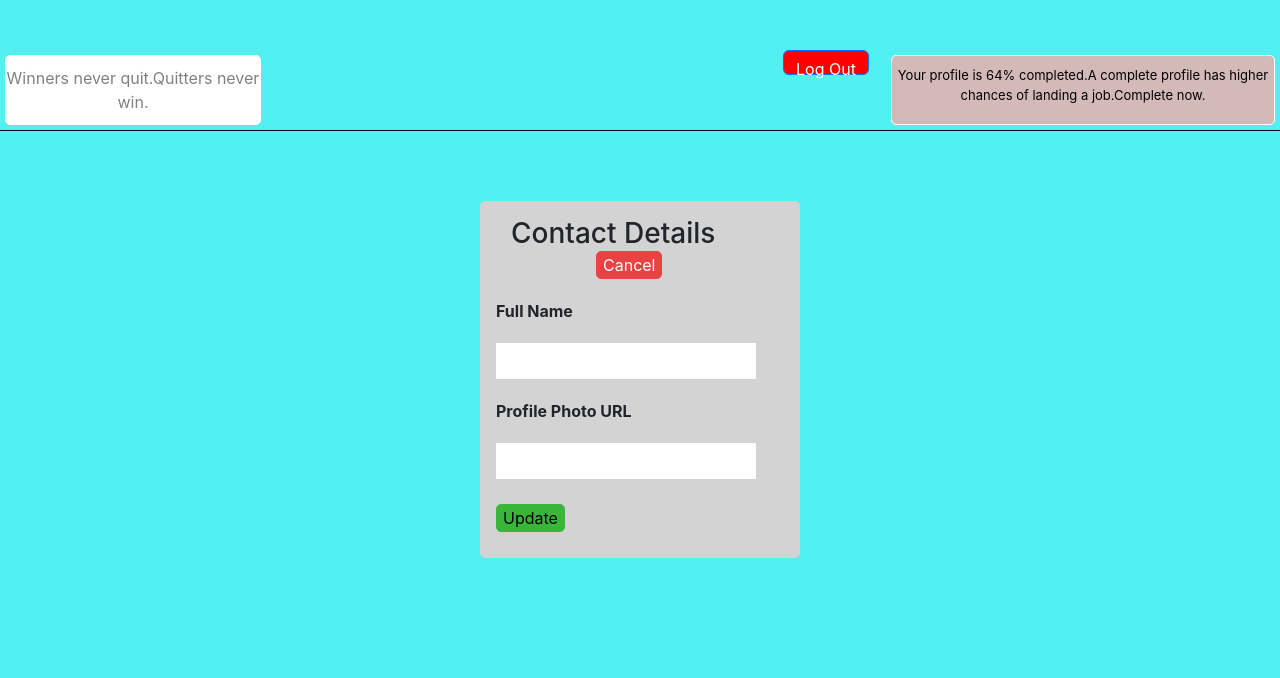
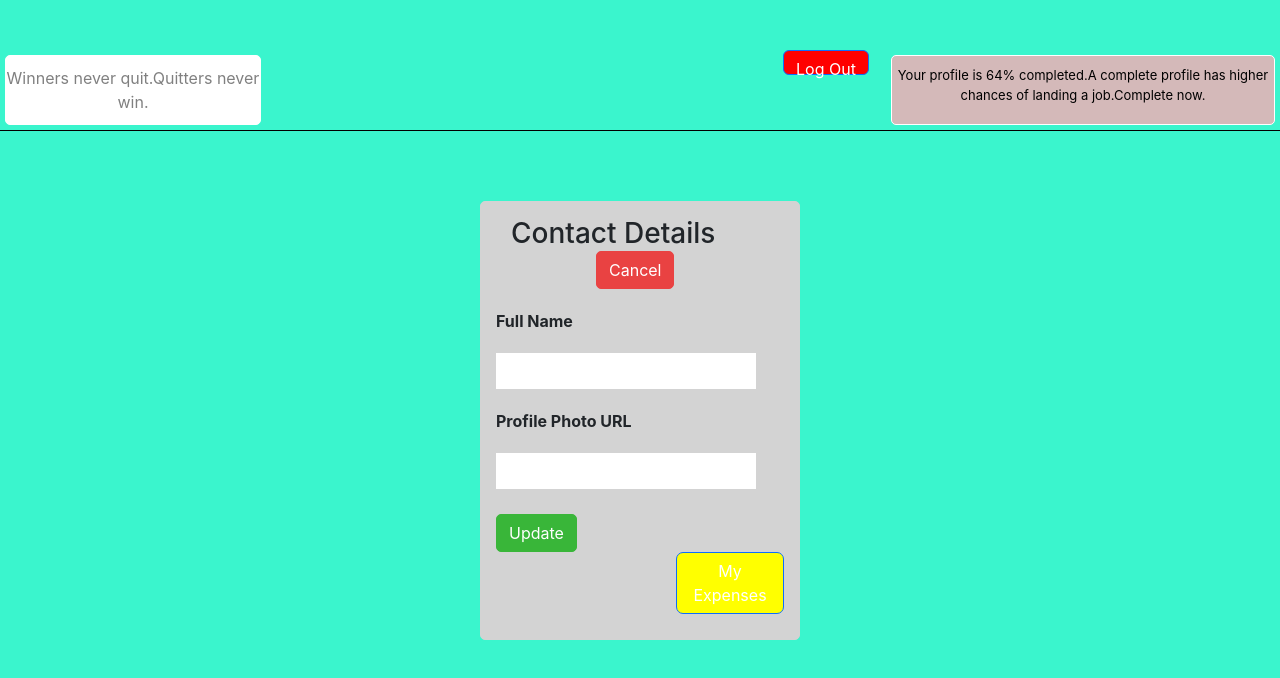
Before and after one commit to biswaa143/Expense-Tracker-Pro, a React (Create React App) app: page /updateprofile in a window 1280 px wide. Shown: the top 678 px of the page. Built offline with nearby package versions, Linux system fonts and the light colour scheme; the HTML template or start-up script is replaced by a standard one.

Commit message:
Adding Expenses

```diff
--- a/src/components/ExpenseForm.js
+++ b/src/components/ExpenseForm.js
@@ -2,11 +2,13 @@ import axios from "axios";
 import React, { useContext, useRef } from "react";
 import ExpenseContext from "./store/expense-context";
 import classes from "./ExpenseForm.module.css";
+
 const ExpenseForm = () => {
   const amountInputRef = useRef();
   const descriptionInputRef = useRef();
   const categoryInputRef = useRef();
   const expenseCtx = useContext(ExpenseContext);
+
   const addExpenseHandler = (e) => {
     e.preventDefault();
 
@@ -20,7 +22,7 @@ const ExpenseForm = () => {
 
     axios
       .post(
-        `https://user-profile-d36f6-default-rtdb.firebaseio.com/expenses.json`,
+        "https://expense-tracker-fb790-default-rtdb.firebaseio.com/expenses.json",
         {
           id: Math.random(),
           amount: amountInputRef.current.value,
@@ -29,7 +31,7 @@ const ExpenseForm = () => {
         }
       )
       .then((res) => {
-        console.log(res.data.name);
+        console.log(res.data);
       })
       .catch((err) => {
         console.log(err);
@@ -57,5 +59,4 @@ const ExpenseForm = () => {
     </div>
   );
 };
-
 export default ExpenseForm;
--- a/src/components/page/MyExpenses.js
+++ b/src/components/page/MyExpenses.js
@@ -3,6 +3,7 @@ import React, { useContext, useEffect } from "react";
 import ExpenseForm from "../ExpenseForm";
 import ExpenseContext from "../store/expense-context";
 import classes from "./MyExpenses.module.css";
+import { useNavigate } from "react-router-dom";
 
 const MyExpenses = () => {
   const expenseCtx = useContext(ExpenseContext);
@@ -10,7 +11,7 @@ const MyExpenses = () => {
   useEffect(() => {
     axios
       .get(
-        `https://user-profile-d36f6-default-rtdb.firebaseio.com/expenses/.json`
+        "https://expense-tracker-fb790-default-rtdb.firebaseio.com/expenses.json"
       )
       .then((res) => {
         console.log(res.data);
@@ -22,6 +23,12 @@ const MyExpenses = () => {
         console.log(err);
       });
   }, []);
+
+  const navigate = useNavigate();
+  const goToLoginPage = () => {
+    navigate("/login");
+  }
+
 
   const expenseList = expenseCtx.expenses.map((expense) => {
     return (
@@ -43,6 +50,10 @@ const MyExpenses = () => {
         <h2>Category</h2>
       </div>
       <ul className={classes.expenselist}>{expenseList}</ul>
+      <h3>
+        Go to
+        <span onClick={goToLoginPage}> Login page</span>
+      </h3>
     </div>
   );
 };
--- a/src/components/page/MyExpenses.module.css
+++ b/src/components/page/MyExpenses.module.css
@@ -6,7 +6,7 @@
   }
 
   body {
-    background-color: rgb(82, 240, 240);
+    background-color: rgb(58, 245, 205);
   }
 
 
--- a/src/components/page/UpdateProfile.js
+++ b/src/components/page/UpdateProfile.js
@@ -36,6 +36,10 @@ const UpdateProfile = () => {
   const LogOutHandler = () => {
     localStorage.removeItem('token');
     navigate("/Login");
+  };
+
+  const expenseHandler = () => {
+    navigate("/expenses");
   };
 
   const updateProfileHandler = (e) => {
@@ -82,13 +86,14 @@ const UpdateProfile = () => {
       </div>
       <div className={classes.box}>
         <h3>Contact Details</h3>
-        <button className={classes.cancelbutton}>Cancel</button>
+        <Button className={classes.cancelbutton}>Cancel</Button>
         <form onSubmit={updateProfileHandler} className={classes.updateform}>
           <label htmlFor="name">Full Name</label>
           <input type="text" ref={nameInputRef} />
           <label htmlFor="profilephoto">Profile Photo URL</label>
           <input type="text" ref={profilePhotoRef} />
-          <button className={classes.updatebutton}>Update</button>
+          <Button className={classes.updatebutton}>Update</Button>
+          <Button className={classes.expensebutton} onClick={expenseHandler}>My Expenses</Button>
         </form>
       </div>
     </div>
--- a/src/components/page/UpdateProfile.module.css
+++ b/src/components/page/UpdateProfile.module.css
@@ -90,3 +90,9 @@ div h3{
     border: 1px solid rgb(57, 182, 57);
     background-color:rgb(57, 182, 57);
 }
+
+.expensebutton {
+    border-radius: 7px;
+    background-color: yellow;
+    margin-left: 180px;
+}
--- a/src/components/page/Welcome.js
+++ b/src/components/page/Welcome.js
@@ -2,6 +2,7 @@ import axios from "axios";
 import React from "react";
 import { useNavigate } from "react-router-dom";
 import classes from "./Welcome.module.css";
+import { Button } from "react-bootstrap";
 const Welcome = () => {
   const navigate = useNavigate();
 
@@ -36,9 +37,9 @@ const Welcome = () => {
         Your profile is incomplete.{" "}
         <span onClick={profileUpdateHandler}>Complete Now.</span>
       </h3>
-      <button onClick={verifyEmailHandler} className={classes.verifybutton}>
+      <Button onClick={verifyEmailHandler} className={classes.verifybutton}>
         Verify your Email
-      </button>
+      </Button>
     </div>
   );
 };
```
Also changed, not shown: src/components/ExpenseForm.module.css (line endings or trailing spaces).
